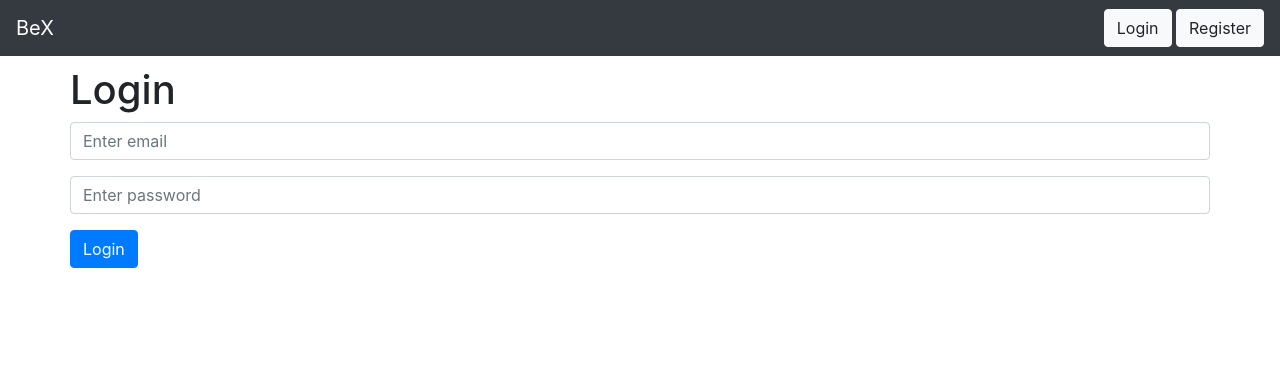
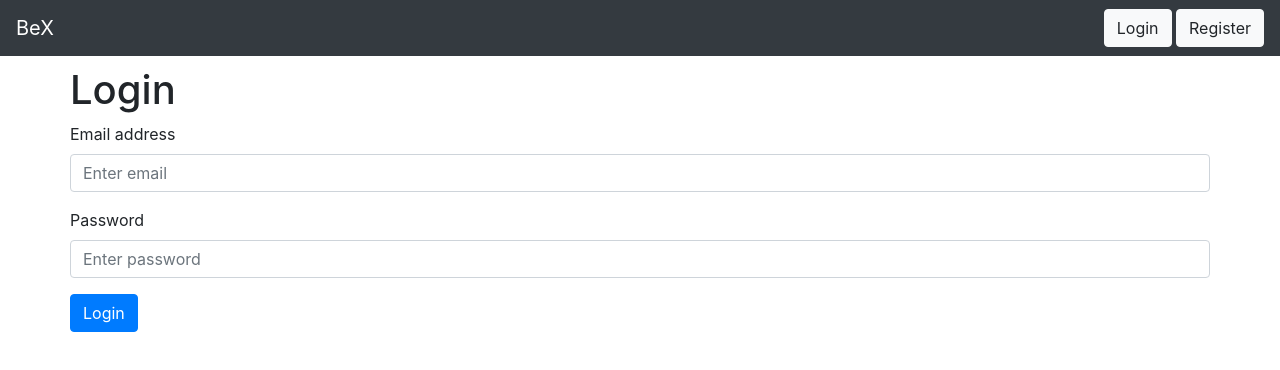
Before and after one commit to subins2000/bex, a React app in the folder frontend/: page /login in a window 1280 px wide. Shown: the top 370 px of the page. Built offline with nearby package versions, Linux system fonts and the light colour scheme.

Commit message:
Enable inputting in fields and added toastr

```diff
--- a/frontend/src/components/Login.js
+++ b/frontend/src/components/Login.js
@@ -1,5 +1,11 @@
 import React, { Component } from 'react';
+import axios from 'axios';
+import toastr from 'toastr';
+
 import Header from './partial/Header.js';
+
+import 'toastr/build/toastr.min.css';
+
 
 class Login extends Component {
     constructor(props){
@@ -32,10 +38,12 @@ class Login extends Component {
                     <h1>Login</h1>
                     <form>
                         <div className="form-group">
-                            <input type="email" className="form-control" placeholder="Enter email" value={this.state.inputEmail} onChange={this.handleInputChange} />
+                            <label htmlFor="inputEmail">Email address</label>
+                            <input type="email" className="form-control" id="inputEmail" placeholder="Enter email" value={this.state.inputEmail} onChange={this.handleInputChange} />
                         </div>
                         <div className="form-group">
-                            <input type="password" className="form-control" placeholder="Enter password" value={this.state.inputPassword} onChange={this.handleInputChange} />
+                            <label htmlFor="inputPassword">Password</label>
+                            <input type="password" className="form-control" id="inputPassword" placeholder="Enter password" value={this.state.inputPassword} onChange={this.handleInputChange} />
                         </div>
                         <button className="btn btn-primary">Login</button>
                     </form>
```
